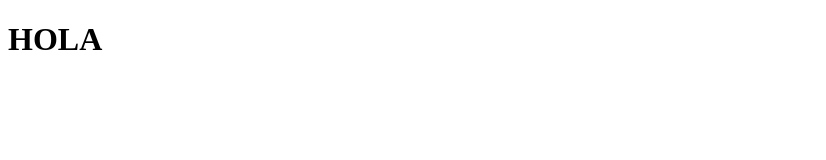
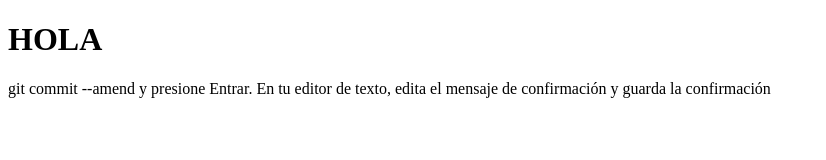
Before and after one commit to pamealba10/chidastechgit, a plain HTML site: page index.html in a window 1280 px wide. Shown: the whole page, without its empty margins (0-826 px from the left). Drawn offline with Linux system fonts and the light colour scheme.

Commit message:
Agregue un parrafo

```diff
--- a/index.html
+++ b/index.html
@@ -7,5 +7,7 @@
 </head>
 <body>
     <h1>HOLA</h1>
+
+    <p>git commit --amend y presione Entrar. En tu editor de texto, edita el mensaje de confirmación y guarda la confirmación</p>
 </body>
 </html>
```
